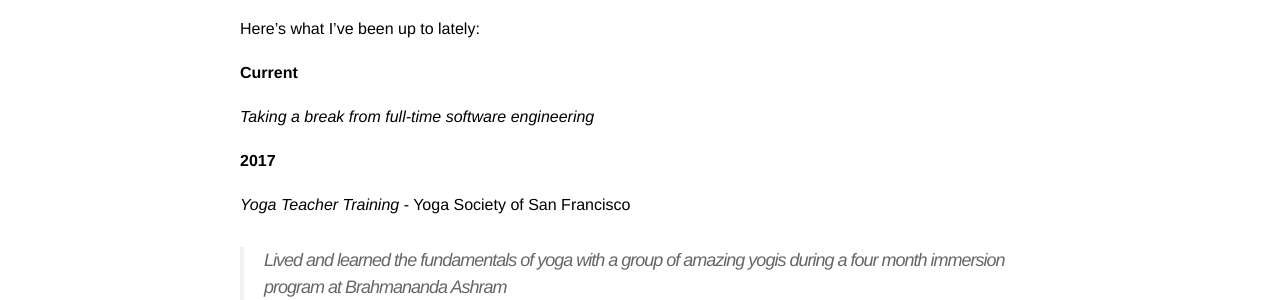
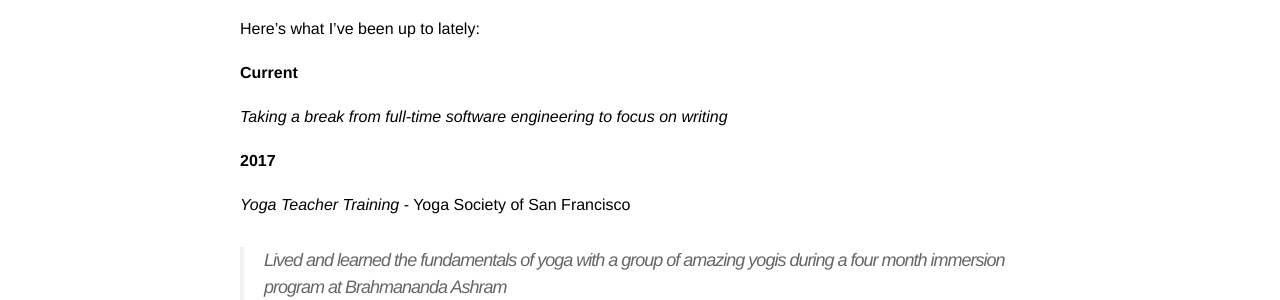
Before and after one commit to dericko/dericko.github.io, a Jekyll site: the page built from zabout.md, in a window 1280 px wide. Shown: the part 138-438 px from the top of the page. Built offline with Jekyll 4.4.1, drawn with Linux system fonts in a browser that asks for light colours.

Commit message:
Update zabout.md

```diff
--- a/zabout.md
+++ b/zabout.md
@@ -9,7 +9,7 @@ Here's what I've been up to lately:
 
 __Current__
 
-_Taking a break from full-time software engineering_
+_Taking a break from full-time software engineering to focus on writing_
 
 __2017__
 
```
